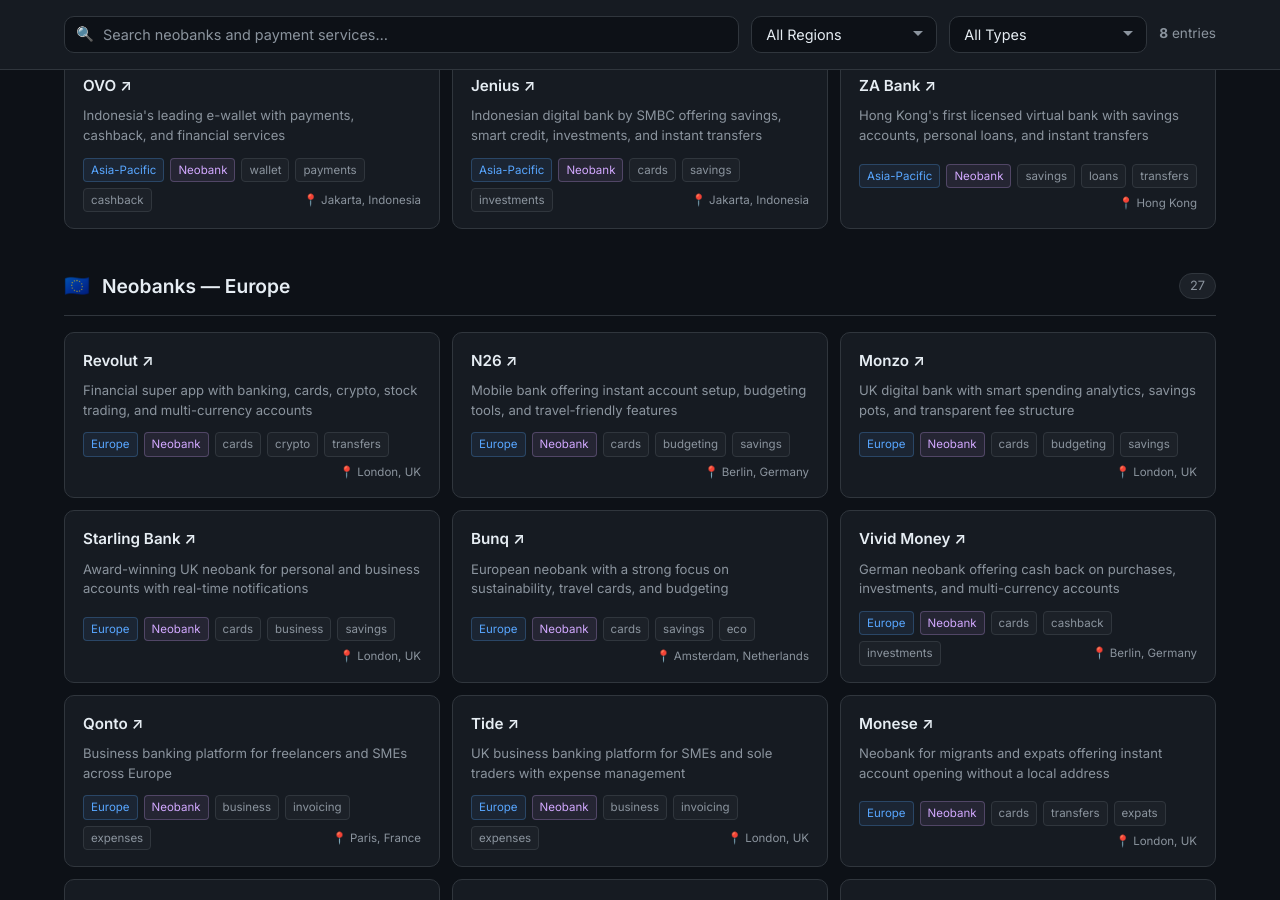
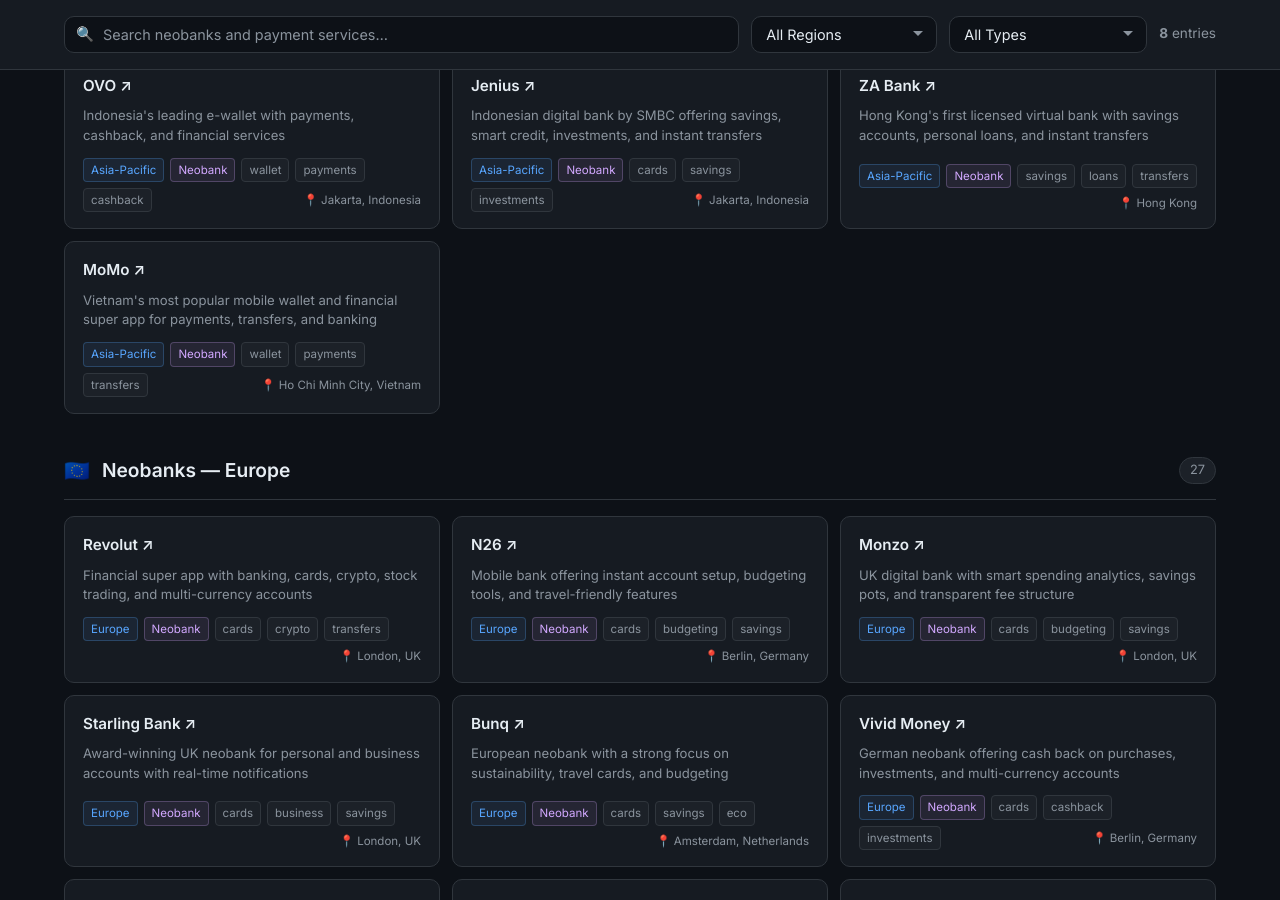
Before and after one commit to ittermit/awesome-neobanks, a Jekyll site: the page built from index.html, in a window 1280 px wide and 900 px high, scrolled down 2795 px. Built offline with Jekyll 4.4.1, drawn with Linux system fonts in a browser that asks for light colours; some of the changed text lies outside the part shown.

Commit message:
add MoMo to Asia-Pacific neobanks

```diff
--- a/_data/neobanks.yml
+++ b/_data/neobanks.yml
@@ -628,6 +628,15 @@
   founded: 2019
   hq: "Hong Kong"
 
+- name: MoMo
+  url: https://momo.vn
+  description: "Vietnam's most popular mobile wallet and financial super app for payments, transfers, and banking"
+  region: Asia-Pacific
+  countries: [VN]
+  tags: [wallet, payments, transfers, banking, super-app]
+  founded: 2007
+  hq: "Ho Chi Minh City, Vietnam"
+
 ## Middle East & Africa
 
 - name: Wio Bank
```
Also changed, not shown: README.md.
